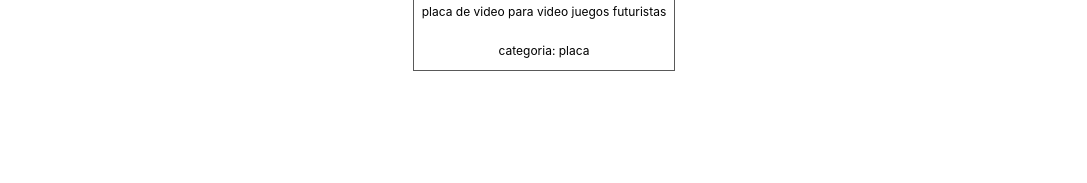
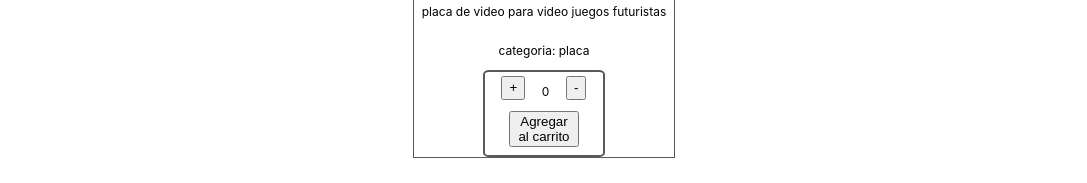
Before and after one commit to ezequiel1985/zaidap, a React (Create React App) app: page /detail/1 in a window 1280 px wide. Shown: the part 1224-1407 px from the top of the page, without its empty margins (96-1183 px from the left). Before the commit the page ends 1323 px from the top, so only its background shows below. Built offline with nearby package versions, Linux system fonts and the light colour scheme.

Commit message:
desafio 8 enviamos agregar al carrito a la consola del navegador en itemDetail

```diff
--- a/src/components/Item/Item.css
+++ b/src/components/Item/Item.css
@@ -20,5 +20,8 @@
       width: 90%;
   }
   .item-list button{
-      margin-bottom: 2vh;
+     margin-bottom: 2vh;
   }
+  .detalle {
+      text-decoration: none;
+  }
--- a/src/components/Item/Item.js
+++ b/src/components/Item/Item.js
@@ -10,7 +10,7 @@ const Item = ({id, title, pictureUrl, description, price})=>{
                 <h3>{title} a solo ${price}</h3>
                 <p>{description}</p>
             <button>
-              <Link to={`/detail/${id}`} >Ver detalle</Link>
+              <Link to={`/detail/${id}`} className="detalle">Ver detalle</Link>
             </button>
         </section>
     )
--- a/src/components/ItemCount/ItemCount.css
+++ b/src/components/ItemCount/ItemCount.css
@@ -6,8 +6,8 @@
     justify-content: center;
     border: 2px solid #595959;
     border-color: #595959;
-    width: 30%;
     border-radius: 5%;
+
 }
 .container-button{
     display: flex;
@@ -24,3 +24,6 @@
     margin: 0 auto;
     margin-bottom: 1vh;
 }
+.agregar {
+    width: 60%;
+}
--- a/src/components/ItemCount/ItemCount.js
+++ b/src/components/ItemCount/ItemCount.js
@@ -2,7 +2,7 @@ import './ItemCount.css'
 import {useState} from 'react'
 
 const ItemCount =({initial, stock, onAdd})=> {
-    const [count, setCount] = useState(1)
+    const [count, setCount] = useState(0)
 
     const decrement =() => {
         if(count > initial){
@@ -22,7 +22,7 @@ const ItemCount =({initial, stock, onAdd})=> {
                     <p> {count} </p>
                 <button onClick={decrement}> - </button>
             </div>
-            <button onClick={()=> onAdd(count)}> Agregar al carrito </button>
+            <button className='agregar' onClick={()=> onAdd(count)}> Agregar al carrito </button>
         </div>
 
         </>
--- a/src/components/ItemDetail/ItemDetail.js
+++ b/src/components/ItemDetail/ItemDetail.js
@@ -1,7 +1,20 @@
 import "./ItemDetail.css"
+import ItemCount from "../ItemCount/ItemCount"
+import { useState } from "react"
+import{Link} from  "react-router-dom"
 
-const ItemDetail = ({ title, category, price, description, pictureUrl}) =>{
+const ItemDetail = ({ title, category, price, description, pictureUrl,}) =>{
+
+    const [quantity, setQuantity] = useState(0)
+
+    const handleAdd = (count) => {
+        console.log('Agregar al carrito ')
+        setQuantity(count)
+        console.log(count)
+    }
+
     return (
+        <>
             <div className='container-product'>
                 <h1 className="title"> Hola</h1>
                 <picture className='sombra'>
@@ -10,7 +23,12 @@ const ItemDetail = ({ title, category, price, description, pictureUrl}) =>{
                 <p>{title} por ${price}</p>
                 <p>{description}</p>
                 <p>categoria: {category}</p>
+
+            <footer>
+            {quantity > 0 ? <button><Link to='/cart' style={{textDecoration:'none', alignItems:'center'}}>Ir al carrito</Link></button> : <ItemCount initial={0} stock={10} onAdd={handleAdd}/> }
+            </footer>
             </div>
+            </>
             )
 }
 export default ItemDetail
```
